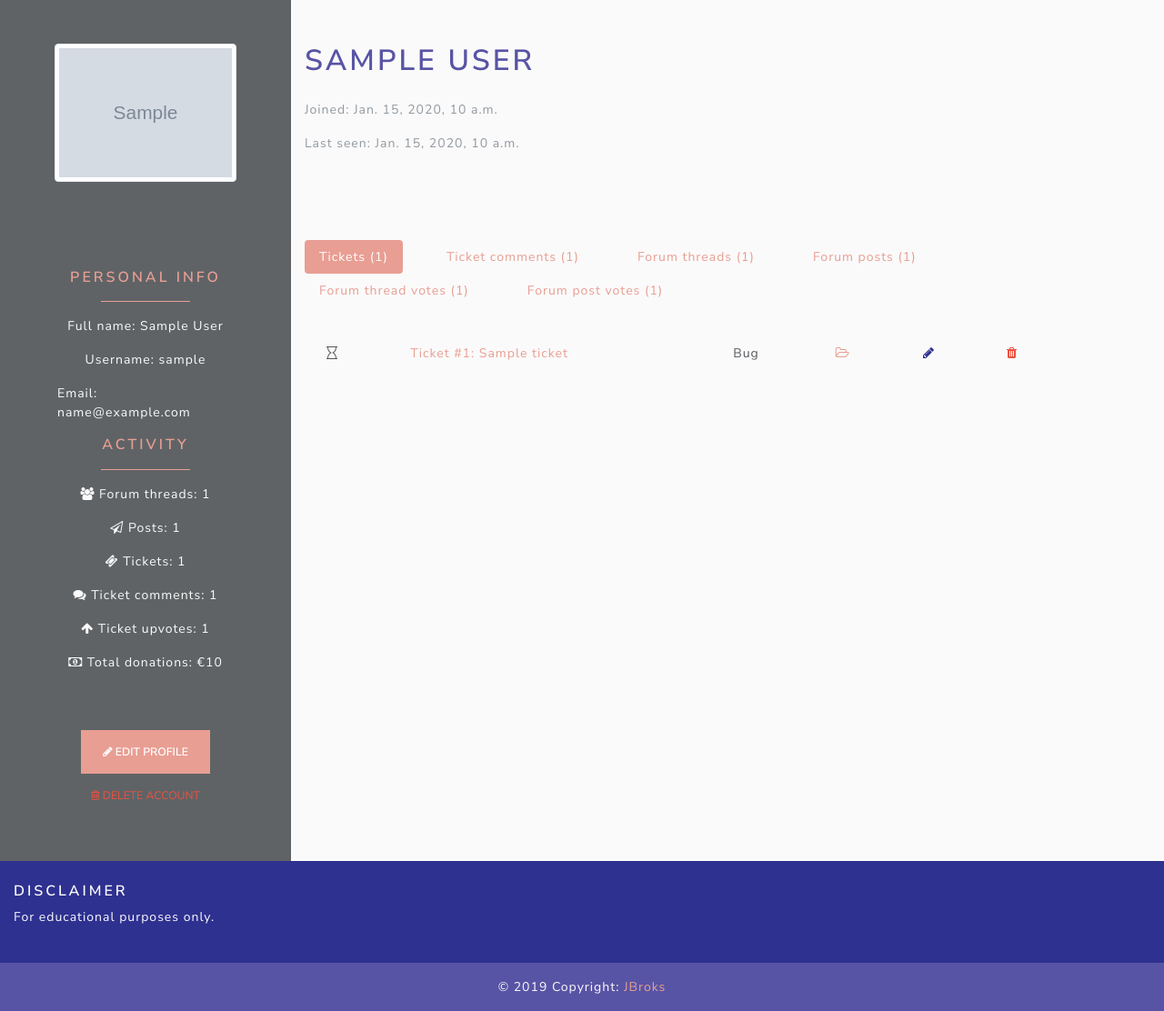
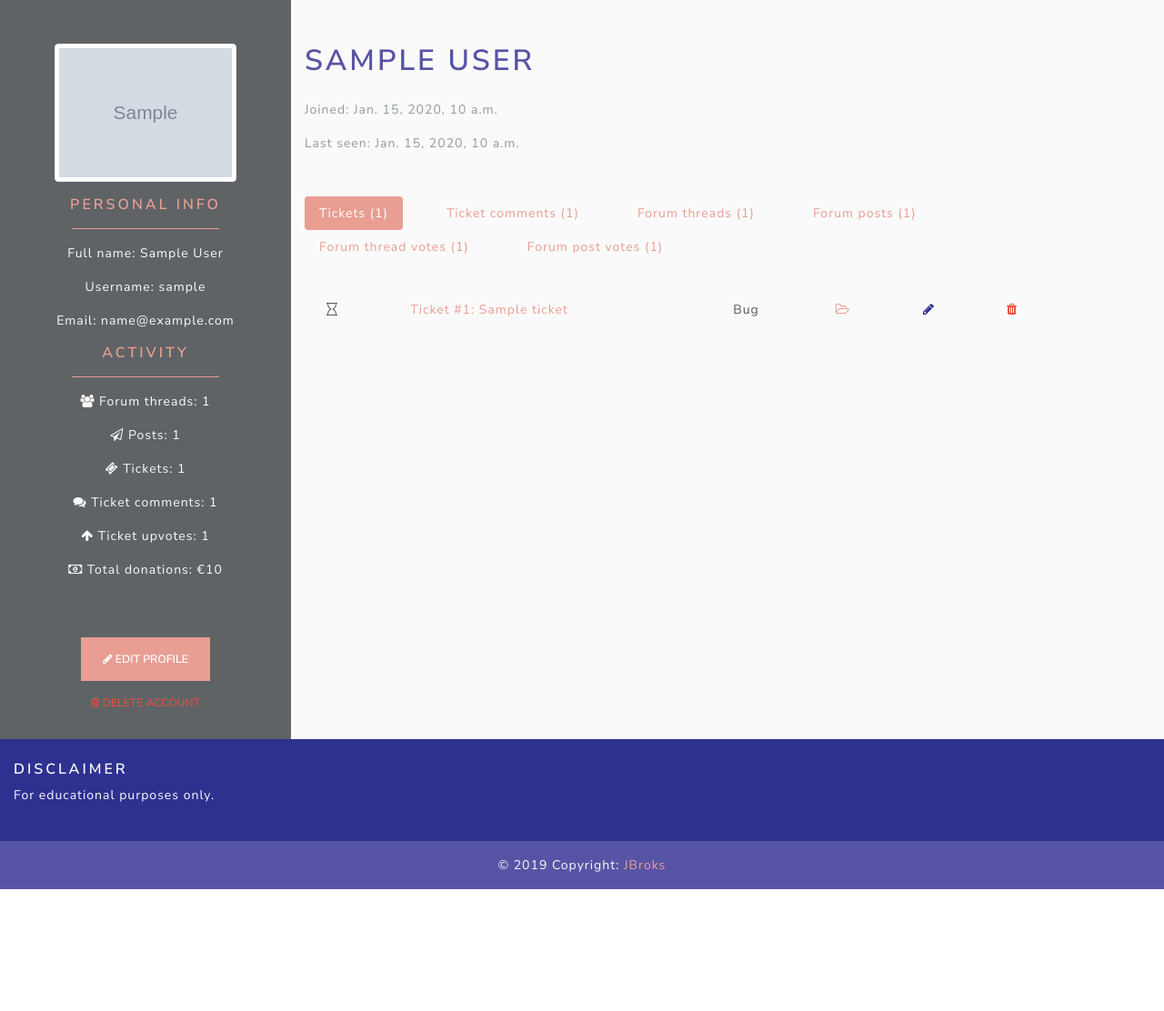
Before and after one commit to JBroks/unicornattractor_issue_tracker, a Django app: a page that uses accounts/templates/profile.html in a window 1280 px wide. Shown: the part 109-1221 px from the top of the page at 91% size. After the commit the page ends 1087 px from the top, so only its background shows below. Run offline with Django 3.2, Linux system fonts and the light colour scheme; a user stored in the database is signed in; tables that the repository leaves empty hold one stand-in row (values such as "Sample post"); grey boxes marked "Sample" are stand-in pictures; some libraries are stand-ins or nearby versions.

Commit message:
Fix profile page flexbox - set spacing to 100% of main

```diff
--- a/accounts/templates/profile.html
+++ b/accounts/templates/profile.html
@@ -2,8 +2,8 @@
 
 <!-- Page content container (BEGINNING) -->
 <section class="content-container">
-    <div class="container-fluid bgr-off-white">
-        <div class="row">
+    <div id="profile-page-content" class="container-fluid bgr-off-white">
+        <div id="first-row" class="row">
 
             <!-- Profile photo container (BEGINNING)-->
             <div class="col-lg-3 col-md-12 d-flex justify-content-center bgr-dark-grey p-5">
@@ -29,7 +29,7 @@
 
         </div>
 
-        <div class="row">
+        <div id="second-row" class="row">
 
             <!-- Show user details and activity, and account settings in form of accordion on medium or smaller screens (BEGINNING) -->
             <div class="col-sm-12 d-block d-lg-none accordion" id="accordion">
@@ -111,7 +111,7 @@
             <!-- Show user details and activity, and account settings in form of accordion on medium or smaller screens (END) -->
 
             <!-- User information - showing only on large and xl devices (BEGINNING) -->
-            <div class="col-lg-3 col-md-12 p-5 d-none d-lg-block bgr-dark-grey text-light">
+            <div class="col-lg-3 col-md-12 p-3 d-none d-lg-block bgr-dark-grey text-light text-center">
 
                 <!-- Personal info container (BEGINNING)-->
                 <div class="row mx-auto">
@@ -156,7 +156,7 @@
                                 <p><i class="fa fa-comments" aria-hidden="true"></i> Ticket comments: {{ comment_count }}</p>
                             </div>
                             <div class="col-sm-12 d-flex justify-content-center">
-                                <p class="text-left"><i class="fa fa-arrow-up" aria-hidden="true"></i> Ticket upvotes: {{ upvotes_count }} </p>
+                                <p><i class="fa fa-arrow-up" aria-hidden="true"></i> Ticket upvotes: {{ upvotes_count }} </p>
                             </div>
                             <div class="col-sm-12 d-flex justify-content-center">
                                 <p><i class="fa fa-money" aria-hidden="true"></i> Total donations: &euro;{{ donations_total }}</p>
--- a/static/scss/main.scss
+++ b/static/scss/main.scss
@@ -672,6 +672,18 @@ span.vote-counter {
 
 /* MEDIA QUERIES */
 
+@media only screen and (min-width: 992px) {
+
+  /* Set profile page row heights on large and xl screens only */
+  #first-row {
+    height: 200px;
+  }
+
+  #second-row {
+    height: calc(100%  - 200px);
+  }
+}
+
 @media only screen and (max-width: 700px) {
 
   #filter-section {
```
Also changed, not shown: static/css/main.css, 1 other file.
